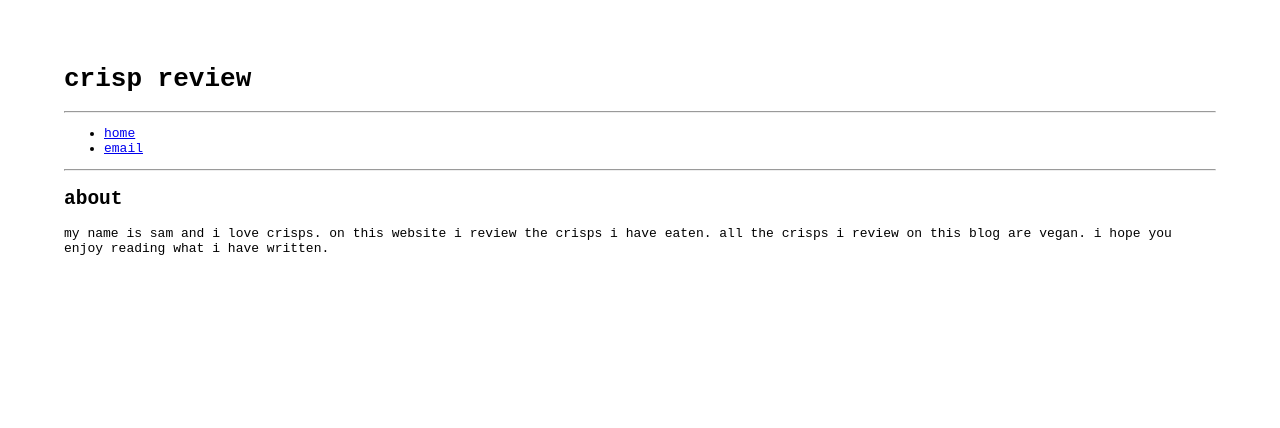
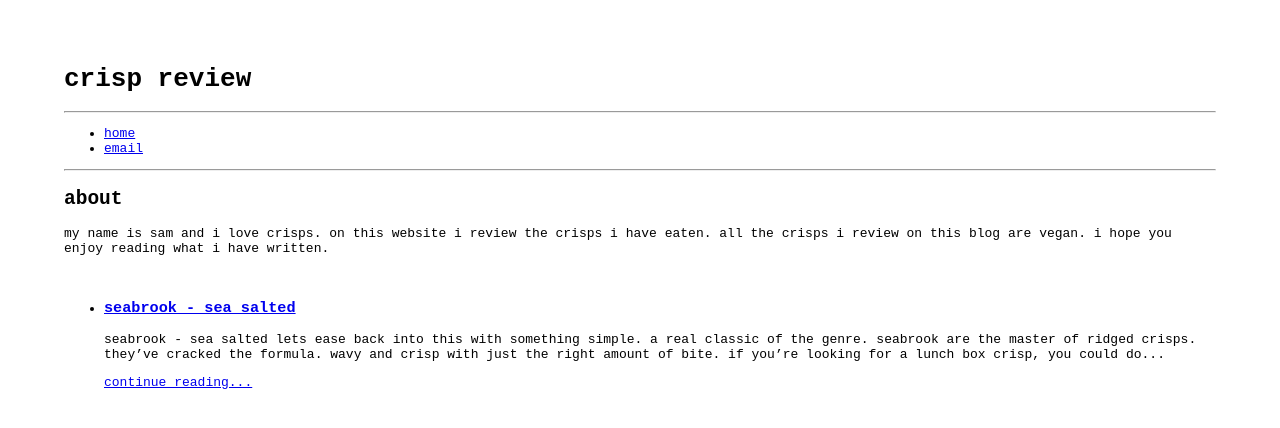
Before and after one commit to crispreview/crispreview.github.io, a Jekyll site: the page built from index.md, in a window 1280 px wide. Shown: the top 428 px of the page. Built offline with Jekyll 4.4.1, drawn with Linux system fonts in a browser that asks for light colours.

Commit message:
New review!

```diff
--- a/_layouts/default.html
+++ b/_layouts/default.html
@@ -21,11 +21,12 @@
     <p>{{ page.description }}
     {{ content }}</p>
     </br>
-    {% for post in site.posts %}
-    <h3><a href="{{ post.url }}">{{ post.title }}</a></h3>
+
+      <ul>  {% for post in site.posts %}
+        <li><h3><a href="{{ post.url }}">{{ post.title }}</a></h3>
       <p>{{ post.content | strip_html | truncatewords: 50 }}</p>
-            <p><a href="{{ post.url }}">Continue reading...</a></p>
+            <p><a href="{{ post.url }}">Continue reading...</a></p></li>
         {% endfor %}
-
+	</ul>
 </body>
 </html>
--- /dev/null
+++ b/_posts/2023-12-19-seabrooks-sea-salted.markdown
@@ -0,0 +1,15 @@
+---
+layout: posts
+title:  "Seabrook - Sea Salted"
+date:   2023-12-19 16:43:00 +0000
+categories: crisp review
+---
+## Seabrook - Sea Salted
+
+Lets ease back into this with something simple. A real classic of the genre. Seabrook are the master of ridged crisps. They've cracked the formula. Wavy and crisp with just the right amount of bite. If you're looking for a lunch box crisp, you could do worse than this. They're not a show-piece and no one will thank you for bringing a bag around to a dinner party but sometimes that's not what you're after.
+
+They've got the perfect amount of salt. Just right for cutting through the grease of a toastie. A perfect pairing. They're also pretty excellent in a crisp sandwich. Two slices of cheap white bread and plenty of vegetable oil based spread. Pack the crisps in and give the sandwich a good firm squash. A real tonic for the troubled times we find outselves in.
+
+A solid 8/10.
+
+Next up... something more exciting.
```
Also changed, not shown: 4 other files.
